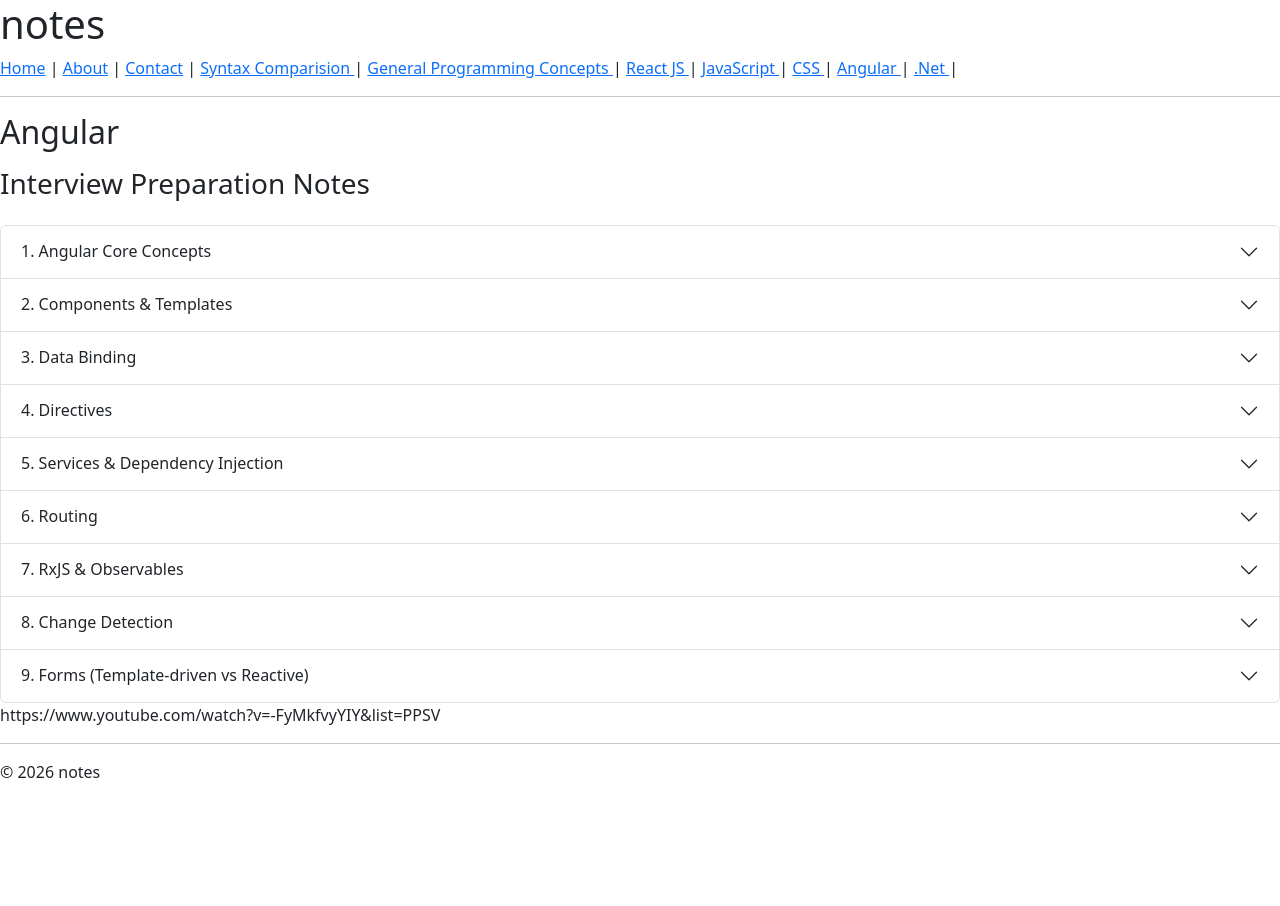
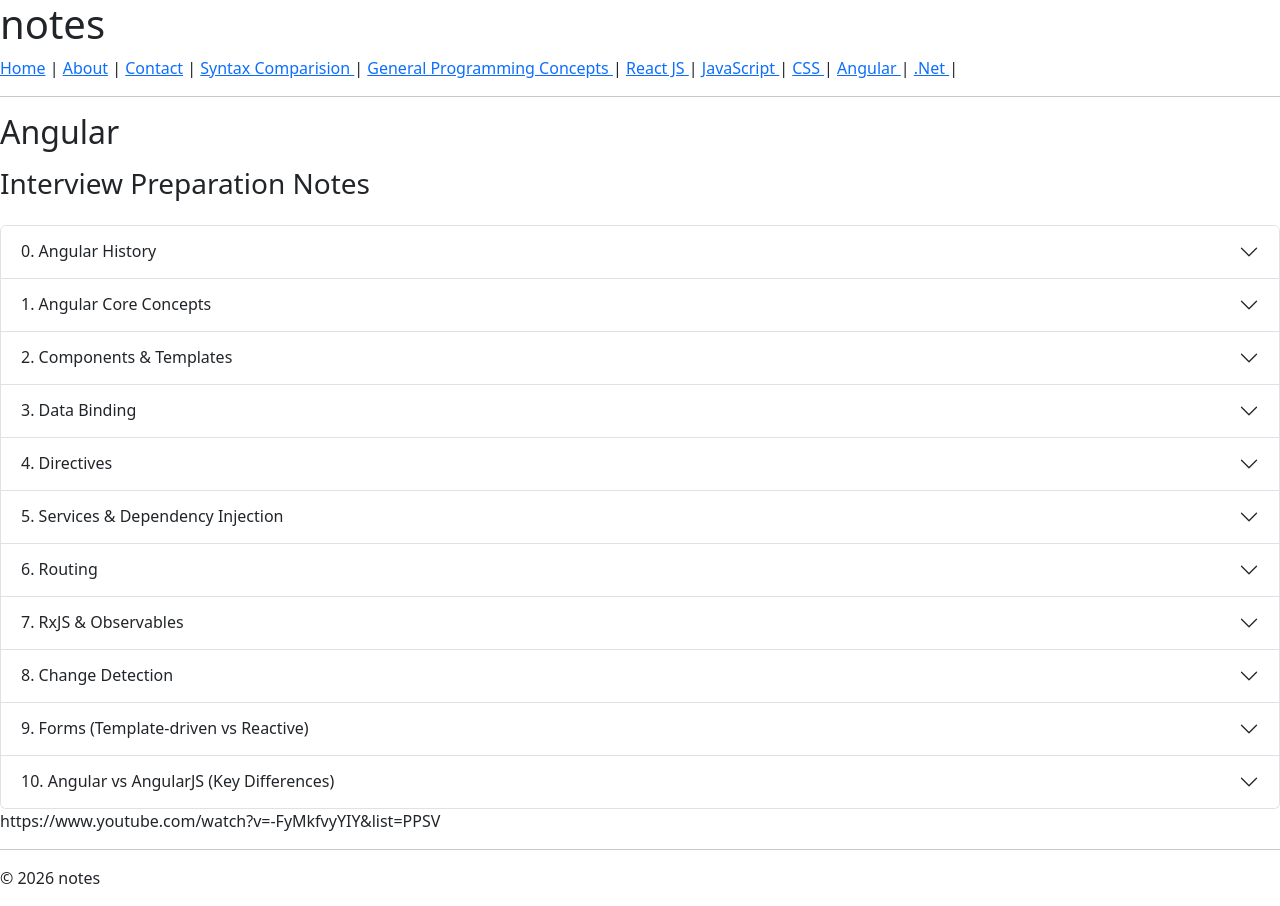
Before and after one commit to harmeet773/notes, a Jekyll site: the page built from angular.html, in a window 1280 px wide. Built offline with Jekyll 4.4.1, drawn with Linux system fonts in a browser that asks for light colours; some of the changed lines change nothing that is shown.

Commit message:
added history of angular

```diff
--- a/angular.html
+++ b/angular.html
@@ -7,6 +7,39 @@
 <h3 class="mb-4">Interview Preparation Notes</h3>
 
 <div class="accordion" id="angularMainAccordion">
+  <!-- 0. Angular History -->
+  <div class="accordion-item">
+    <h2 class="accordion-header" id="headingHistory">
+      <button
+        class="accordion-button collapsed"
+        type="button"
+        data-bs-toggle="collapse"
+        data-bs-target="#angularHistory"
+        aria-expanded="false"
+        aria-controls="angularHistory"
+      >
+        0. Angular History
+      </button>
+    </h2>
+    <div
+      id="angularHistory"
+      class="accordion-collapse collapse"
+      aria-labelledby="headingHistory"
+      data-bs-parent="#angularMainAccordion"
+    >
+      <div class="accordion-body">
+        <ul>
+          <li><strong>AngularJS (1.x)</strong> — Released in 2010; MVC/MVVM style, two-way binding, digest cycle; written in JavaScript.</li>
+          <li><strong>Angular (2+)</strong> — Complete rewrite released in 2016; component-based, TypeScript-first, RxJS, Ahead-of-Time (AOT) compilation.</li>
+          <li><strong>Major versions</strong> — v4 (2017, alignment), v5-8 (CLI/build improvements), v9 (Ivy by default), v10-12 (strict mode, TS updates), v13-15 (ESBuild/Vite options), v16-17 (Standalone APIs, signals preview), v18+ (continued performance/tooling enhancements).</li>
+          <li><strong>CLI Evolution</strong> — Angular CLI became standard for scaffolding, building, testing, and deploying.</li>
+          <li><strong>Long-term Support (LTS)</strong> — Regular 6-month release cadence with active and LTS phases.</li>
+        </ul>
+        <p><em>Interview Tip:</em> Emphasize Angular (2+) is a new framework vs AngularJS; note Ivy (v9) and Standalone APIs as key milestones.</p>
+      </div>
+    </div>
+  </div>
+
   <!-- 1. Angular Core Concepts -->
   <div class="accordion-item">
     <h2 class="accordion-header" id="headingCore">
@@ -365,6 +398,45 @@
       </div>
     </div>
   </div>
+
+  <!-- 10. Angular vs AngularJS (Key Differences) -->
+  <div class="accordion-item">
+    <h2 class="accordion-header" id="headingNgVsNgjs">
+      <button
+        class="accordion-button collapsed"
+        type="button"
+        data-bs-toggle="collapse"
+        data-bs-target="#angularVsAngularJs"
+        aria-expanded="false"
+        aria-controls="angularVsAngularJs"
+      >
+        10. Angular vs AngularJS (Key Differences)
+      </button>
+    </h2>
+    <div
+      id="angularVsAngularJs"
+      class="accordion-collapse collapse"
+      aria-labelledby="headingNgVsNgjs"
+      data-bs-parent="#angularMainAccordion"
+    >
+      <div class="accordion-body">
+        <ul>
+          <li><strong>Architecture</strong> — AngularJS uses MVC/MVVM; Angular uses component-based architecture with modules.</li>
+          <li><strong>Language</strong> — AngularJS: JavaScript; Angular: TypeScript-first (superset of JS).</li>
+          <li><strong>Data Binding</strong> — AngularJS: two-way binding with digest cycle; Angular: unidirectional data flow by default with one-way bindings and optional two-way via <code>ngModel</code>.</li>
+          <li><strong>Rendering</strong> — AngularJS uses runtime compilation; Angular supports JIT and AOT, with Ivy compiler/runtime improving tree-shaking and performance.</li>
+          <li><strong>Performance</strong> — Angular outperforms AngularJS due to AOT, Ivy, change detection optimizations, and RxJS usage.</li>
+          <li><strong>Mobile</strong> — Angular supports mobile development workflows and better tooling; AngularJS had limited mobile focus.</li>
+          <li><strong>Tooling</strong> — Angular CLI standardizes scaffolding/testing/build; AngularJS relied on manual setup/grunt/gulp.</li>
+          <li><strong>Dependency Injection</strong> — Both have DI; Angular’s DI is more powerful and modular.</li>
+          <li><strong>Routing</strong> — Angular Router with lazy loading and guards; AngularJS had <code>ngRoute</code>/<code>ui-router</code>.</li>
+          <li><strong>Testing</strong> — Both support unit/e2e testing; Angular integrates TestBed, Karma/Jasmine, Jest options, Protractor (legacy)/Cypress.</li>
+          <li><strong>Ecosystem</strong> — Angular embraces RxJS, TypeScript, and modern build tools; AngularJS ecosystem is legacy and in LTS-only status.</li>
+        </ul>
+        <p><em>Interview Tip:</em> Emphasize Angular (2+) as a complete rewrite: TypeScript, components, AOT/Ivy, RxJS, CLI, and significantly better performance compared to AngularJS.</p>
+      </div>
+    </div>
+  </div>
 </div>
 
 https://www.youtube.com/watch?v=-FyMkfvyYIY&list=PPSV
```
